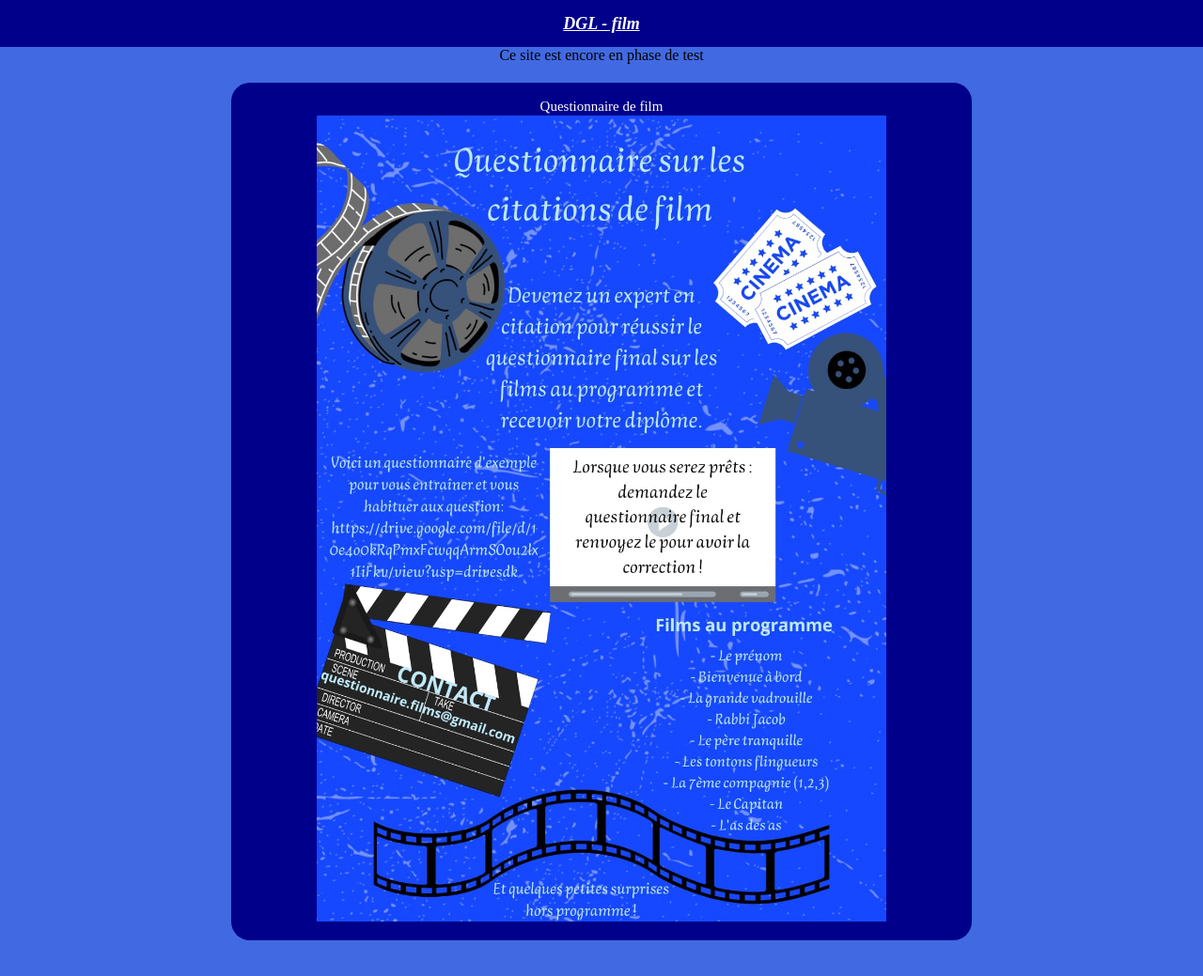
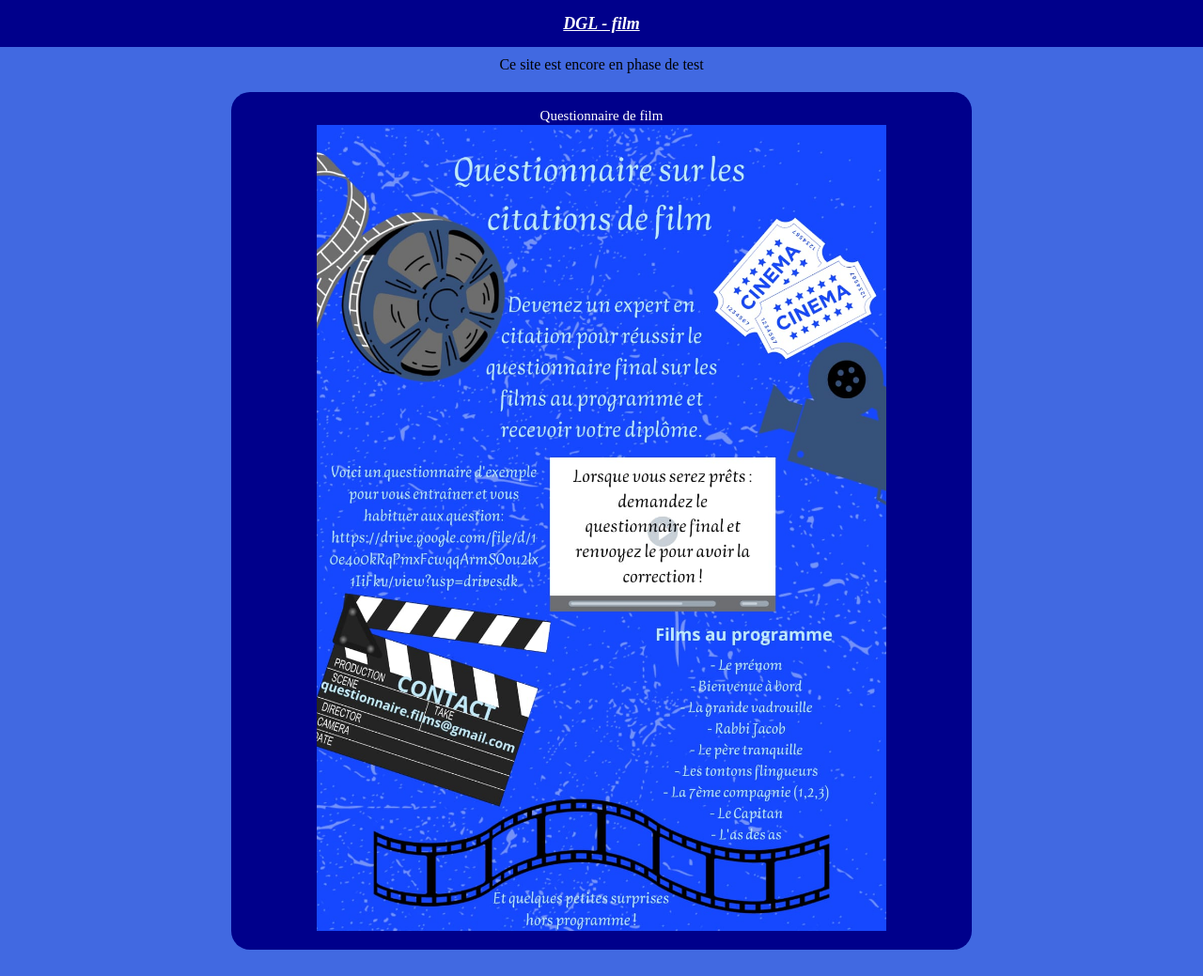
Before and after one commit to GodefroyL/questionnaire-film, a Jekyll site: the page built from index.html, in a window 1280 px wide and 1039 px high. Shown: the whole window at 94% size. Built offline with Jekyll 4.4.1, drawn with Linux system fonts in a browser that asks for light colours.

Commit message:
adaptation css

```diff
--- a/static/css/styles.css
+++ b/static/css/styles.css
@@ -17,7 +17,7 @@ a{
 }
 
 body{
-    margin-top: 50px;
+    margin-top: 60px;
     background-color: royalblue;
     display: flex;
     align-content: center;
@@ -85,5 +85,6 @@ textarea{
     div{
         margin: 5px;
         padding: 3px;
+        width: 90%;
     }
 }
```
